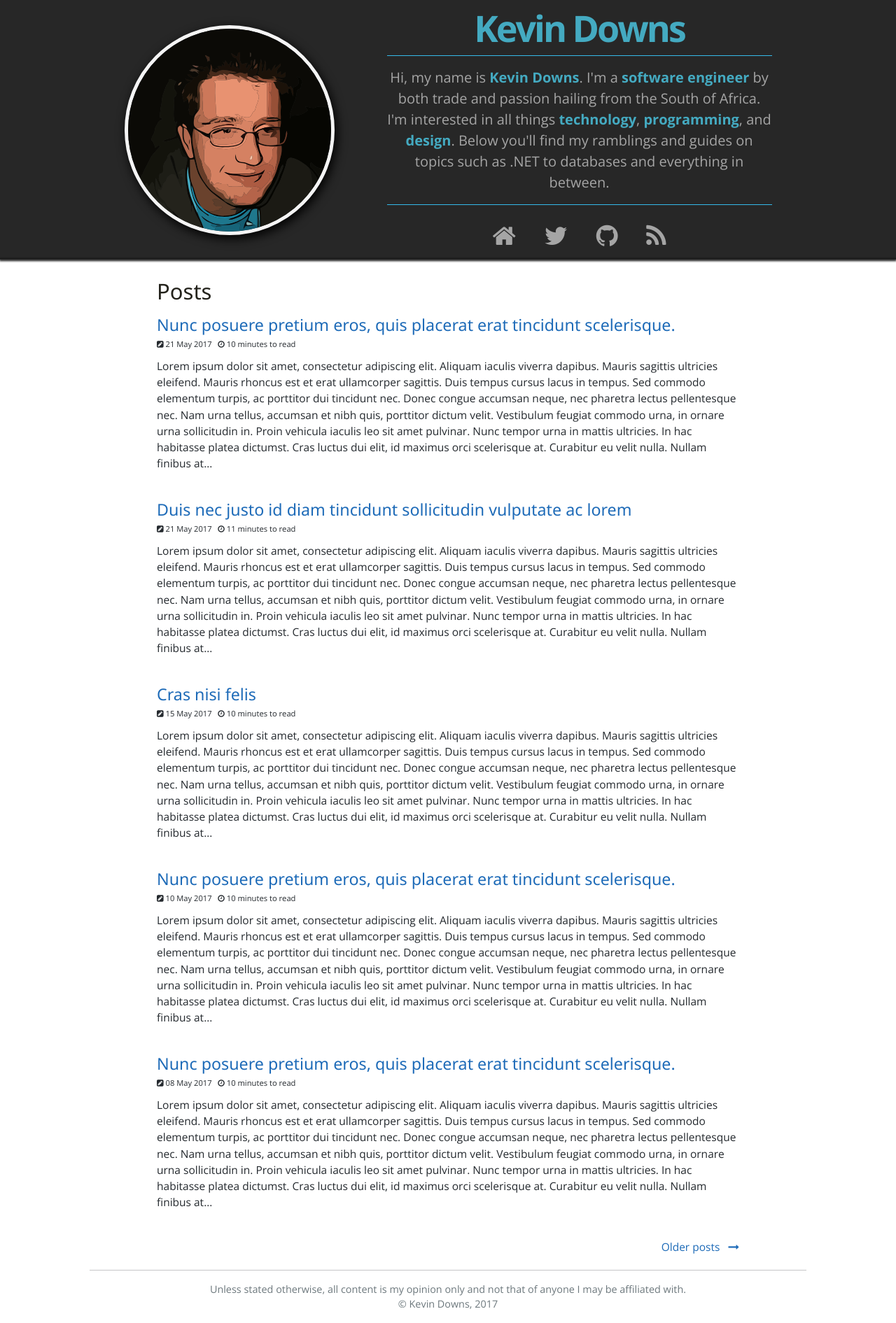
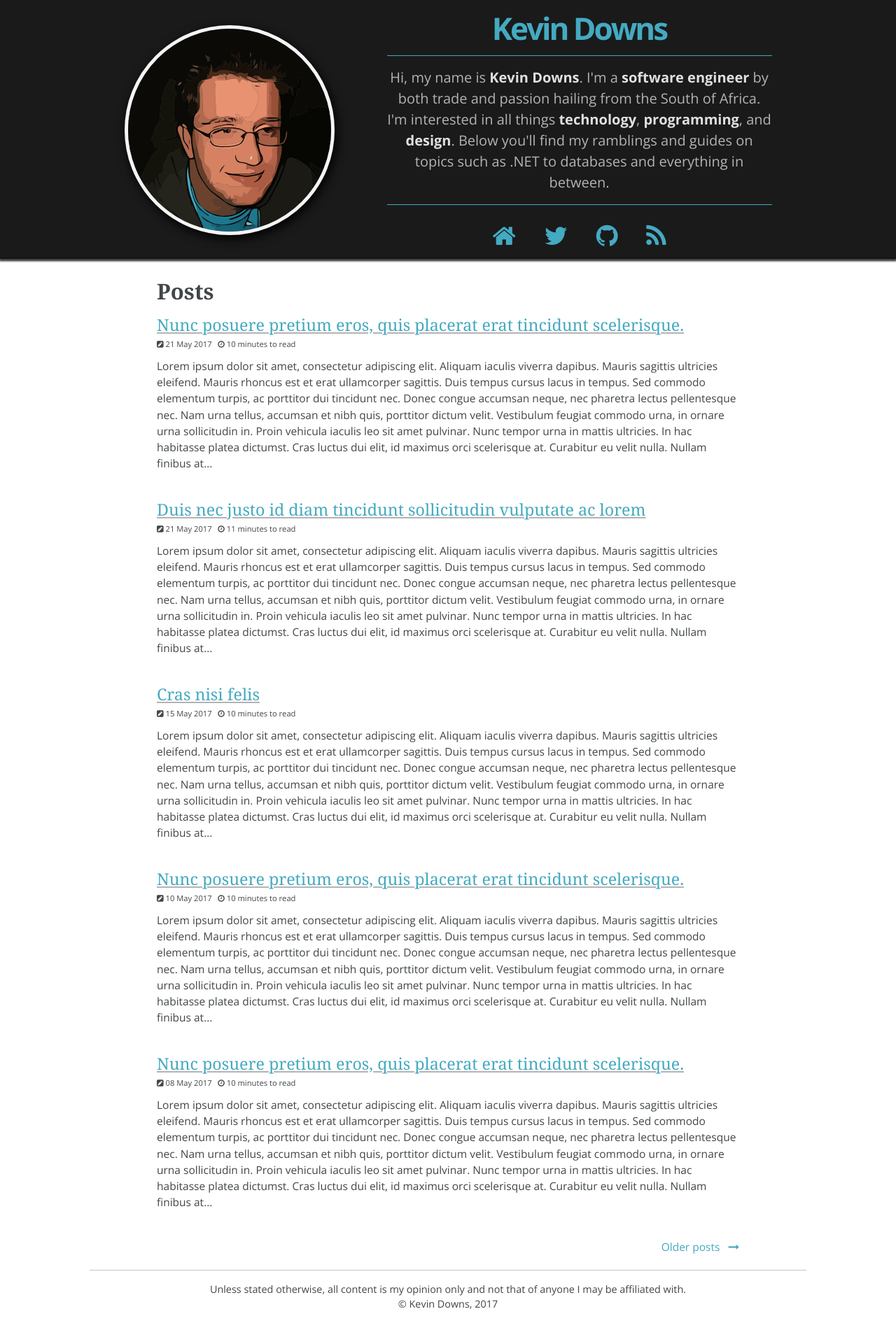
Before and after one commit to kpdowns/blog, a Jekyll site: the page built from index.html, in a window 1280 px wide. Shown: the whole page at 70% size. Built offline with Jekyll 4.4.1, drawn with Linux system fonts in a browser that asks for light colours; the list of posts is cut into pages by our own code.

Commit message:
General styling improvements. Styling of anchor tags.

```diff
--- a/css/cayman-dark.css
+++ b/css/cayman-dark.css
@@ -1,3 +1,18 @@
+:root {
+    --anchor-color: #44aac1;
+    --anchor-text-decoration-color: var(--header-text-color);
+    --visited-anchor-color: #FF7800;
+
+    --accented-text-color: #44aac1;
+    --primary-text-color: #414648;
+
+    --quoted-text-color: #6b7275;
+
+    --header-background-color: #1a1a1a;
+    --header-text-color: #b5b2b2;
+    --header-highlight-color: #e0e0e0;
+}
+
 * {
     box-sizing: border-box
 }
@@ -34,12 +49,31 @@
 }
 
 a {
-    color: #1e6bb8;
-    text-decoration: none
+    color: var(--anchor-color);
+    text-decoration: underline;
+    text-decoration-color: var(--anchor-text-decoration-color);
+    font-weight: 500;
 }
 
 a:hover {
-    text-decoration: underline
+    text-shadow: 0 0 1px var(--anchor-color);
+    text-decoration-color: var(--anchor-color);
+}
+
+a:visited {
+    color: var(--visited-anchor-color);
+}
+
+a:hover:visited {
+    text-shadow: 0 0 1px var(--visited-anchor-color);
+    text-decoration-color: var(--visited-anchor-color);
+}
+
+img {
+    display: inline;
+    height: 100%;
+    margin: 0 auto;
+    width: auto
 }
 
 body {
@@ -47,30 +81,110 @@ body {
     font-size: 18px;
     line-height: 1.5;
     margin: 0;
-    color: #24292e;
+    color: var(--primary-text-color);
     padding: 0
 }
 
+.pagination {
+    padding-bottom: 1rem
+}
+
+.pagination .next {
+    float: right
+}
+
+.pagination .previous {
+    float: left
+}
+
+.pagination a:visited {
+    color: var(--anchor-color);
+    text-decoration: none;
+}
+
+.pagination a:-webkit-any-link {
+    text-decoration: none;
+}
+
+/* start of header styles */
+
+.header-container {
+    margin: auto;
+    width: 925px
+}
+
 .page-header {
-    background: #272727;
+    background: var(--header-background-color);
     color: #fff;
     text-align: center;
     padding: 1rem;
 }
 
-.site-name {
-    color: #44aac1;
+.page-header .site-name {
+    color: var(--accented-text-color);
     margin-bottom: .1rem;
     margin-top: .1rem
 }
 
-.site-tagline {
-    border-bottom: 1px solid #35baea;
-    border-top: 1px solid #35baea;
-    color: #a5a5a5;
+.page-header .site-tagline {
+    border-bottom: 1px solid var(--accented-text-color);
+    border-top: 1px solid var(--accented-text-color);
+    color: var(--header-text-color);
     font-weight: 400;
     padding-bottom: .8em;
     padding-top: .8em
+}
+
+.page-header a {
+    color: var(--anchor-color);
+    font-size: 2em;
+    margin: .5em
+}
+
+.page-header a:visited {
+    color: var(--anchor-color); /* disregard visited styles for page header links */
+}
+
+.page-header .highlight {
+    background-color: initial;
+    color: var(--header-highlight-color);
+    font-weight: 800
+}
+
+.page-header .site-name {
+    font-size: 2.75rem;
+    letter-spacing: -3px;
+    line-height: 2.8rem
+}
+
+.header-divider {
+    border-bottom: 1px solid var(--primary-text-color);
+    box-shadow: 0px 1px 3px 1px rgba(0, 0, 0, 1);
+}
+
+.header-image {
+    margin-bottom: .8em
+}
+
+.cropped-image-container {
+    -moz-box-shadow: 3px 5px 15px 0 rgba(0, 0, 0, 1);
+    -webkit-box-shadow: 3px 5px 15px 0 rgba(0, 0, 0, 1);
+    background: var(--primary-text-color);
+    border: 5px solid #f5f5f5;
+    border-radius: 50%;
+    box-shadow: 3px 5px 15px 0 rgba(0, 0, 0, 1);
+    color: #fff;
+    height: 250px;
+    overflow: hidden;
+    position: relative;
+    text-align: center;
+    width: 250px
+}
+
+/* start of main content styles */
+
+.page-heading {
+    margin-bottom: 1rem;
 }
 
 .main-content {
@@ -101,8 +215,8 @@ body {
 }
 
 .main-content blockquote {
-    border-left: .3rem solid #dce6f0;
-    color: #819198;
+    border-left: .3rem solid var(--accented-text-color);
+    color: var(--quoted-text-color);
     margin-left: 0;
     padding: 0 1rem
 }
@@ -118,7 +232,7 @@ body {
 .main-content code {
     background-color: #f3f6fa;
     border-radius: .3rem;
-    color: #567482;
+    color: var(--primary-text-color);
     font-family: Consolas, "Liberation Mono", Menlo, Courier, monospace;
     font-size: .9rem;
     padding: 2px 4px
@@ -146,12 +260,13 @@ body {
 .main-content h4,
 .main-content h5,
 .main-content h6 {
-    color: #24231c;
-    font-weight: 500;
+    color: var(--primary-text-color);
     margin-top: 2rem;
-    font-family: "Segoe UI", Helvetica, Arial, sans-serif, "Apple Color Emoji", "Segoe UI Emoji", "Segoe UI Symbol";
     line-height: 1.15;
     word-wrap: break-word;
+    font-family: "Skolar Bold","Segoe UI Bold","Roboto Slab","Droid Serif",AvenirNext-Bold,"Avenir Bold",Georgia,"Times New Roman",Times,serif;
+    font-weight: 700;
+    font-style: normal;
 }
 
 .main-content hr {
@@ -172,9 +287,9 @@ body {
 
 .main-content pre {
     background-color: #f7f7f7;
-    border: solid 1px #dce6f0;
+    border: solid 1px #d0d0d0;
     border-radius: .3rem;
-    color: #567482;
+    color: var(--primary-text-color);
     font: 1rem Consolas, "Liberation Mono", Menlo, Courier, monospace;
     margin-bottom: 1rem;
     margin-top: 0;
@@ -185,7 +300,7 @@ body {
 .main-content pre>code {
     background: transparent;
     border: 0;
-    color: #567482;
+    color: var(--primary-text-color);
     font-size: .9rem;
     margin: 0;
     padding: 0;
@@ -237,102 +352,8 @@ body {
     margin-top: 0
 }
 
-.site-footer {
-    border-top: solid 1px #c5c6c7;
-    margin: auto;
-    max-width: 80%;
-    padding: 1rem;
-    text-align: center
-}
-
-.cropped-image-container {
-    -moz-box-shadow: 3px 5px 15px 0 rgba(0, 0, 0, 1);
-    -webkit-box-shadow: 3px 5px 15px 0 rgba(0, 0, 0, 1);
-    background: #272727;
-    border: 5px solid #f5f5f5;
-    border-radius: 50%;
-    box-shadow: 3px 5px 15px 0 rgba(0, 0, 0, 1);
-    color: #fff;
-    height: 250px;
-    overflow: hidden;
-    position: relative;
-    text-align: center;
-    width: 250px
-}
-
-.header-container {
-    margin: auto;
-    width: 925px
-}
-
-.links {
-    border-top: 1px rgba(255, 255, 255, 0.5) solid;
-    padding-bottom: 0;
-    padding-top: .5rem
-}
-
-.links a {
-    font-size: 1.2rem;
-    font-weight: 700;
-    padding: 0 .8rem
-}
-
-.pagination {
-    padding-bottom: 1rem
-}
-
 .post {
     margin-bottom: 2.5rem
-}
-
-.site-footer-credits {
-    color: #6d787d
-}
-
-.site-footer-owner {
-    display: block;
-    font-weight: 700
-}
-
-img {
-    display: inline;
-    height: 100%;
-    margin: 0 auto;
-    width: auto
-}
-
-.header-image {
-    margin-bottom: .8em
-}
-
-.header-social-media a {
-    color: #a5a5a5;
-    font-size: 2em;
-    margin: .5em
-}
-
-.page-header .highlight {
-    background-color: initial;
-    color: #44aac1;
-    font-weight: 800
-}
-
-.site-name {
-    font-size: 2.75rem;
-    letter-spacing: -3px;
-    line-height: 2.8rem
-}
-
-.footer {
-    margin-bottom: 1rem
-}
-
-.pagination .next {
-    float: right
-}
-
-.pagination .previous {
-    float: left
 }
 
 .post-sub-heading {
@@ -344,16 +365,30 @@ img {
     margin-bottom: 0.4rem;
 }
 
+/* start of footer styles */
+
+.site-footer {
+    border-top: solid 1px #c5c6c7;
+    margin: auto;
+    max-width: 80%;
+    padding: 1rem;
+    text-align: center
+}
+
+.site-footer-credits {
+    color: var(--primary-text-color);
+}
+
+.site-footer-owner {
+    display: block;
+    font-weight: 700
+}
+
+.footer {
+    margin-bottom: 1rem
+}
+
 figure.highlight {
     margin-left: 0;
     margin-right: 0;
 }
-
-.header-divider {
-    border-bottom: 1px solid #272727;
-    box-shadow: 0px 1px 3px 1px rgba(0, 0, 0, 1);
-}
-
-.page-heading {
-    margin-bottom: 1rem;
-}
```
